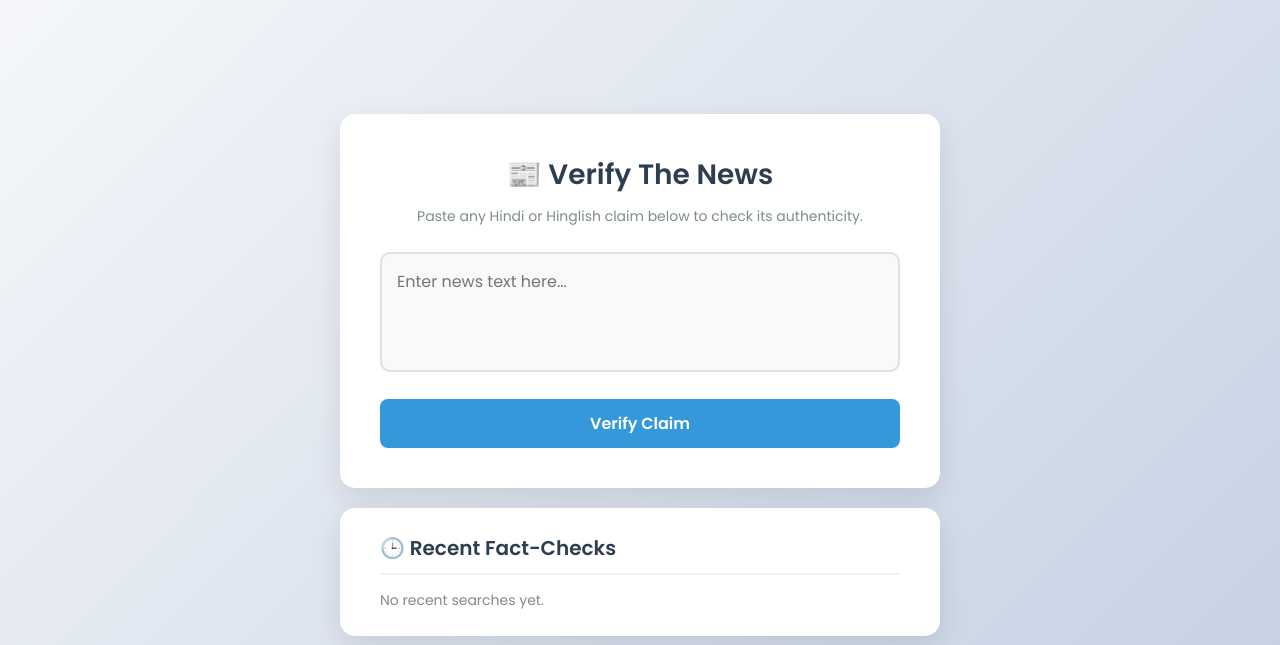
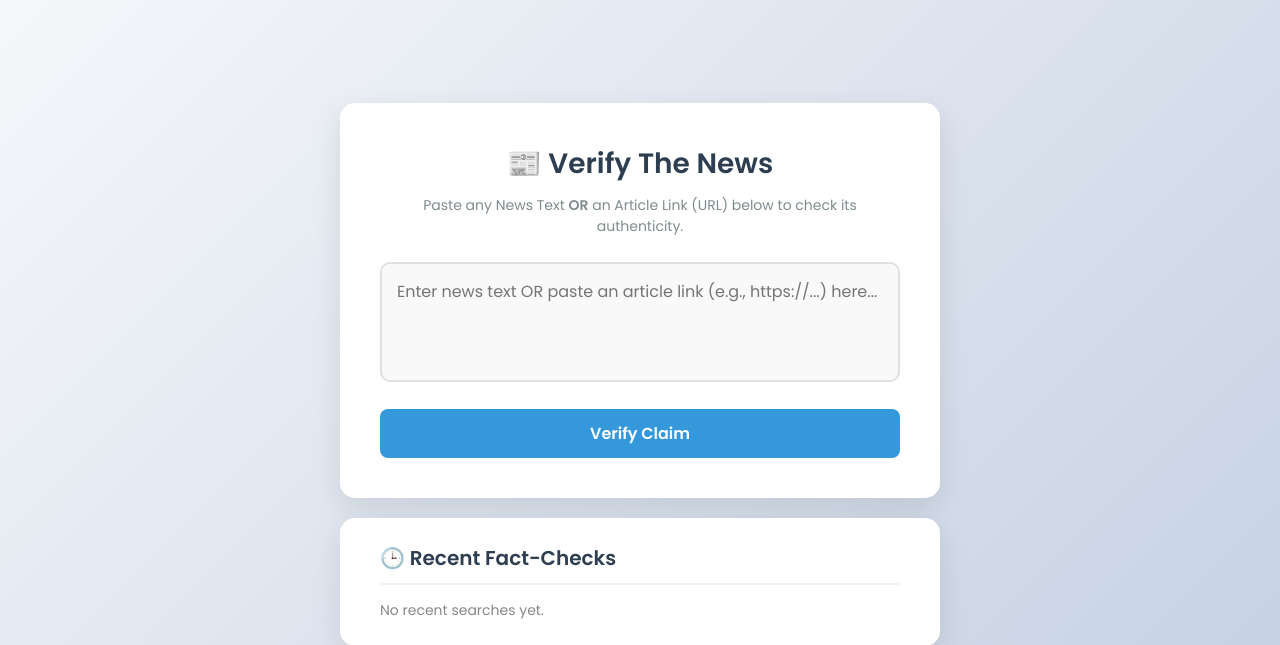
Before and after one commit to the-miz-4u/fake_news_detector, a Flask app: page / in a window 1280 px wide. Shown: the top 645 px of the page. Run offline with Flask 3, Linux system fonts and the light colour scheme; data that the repository does not hold is empty.

Commit message:
Feat: Added URL Web Scraping using BeautifulSoup to automatically extract and fact-check news articles

```diff
--- a/app.py
+++ b/app.py
@@ -2,6 +2,9 @@ from flask import Flask, render_template, request, jsonify
 from src.prediction import predict_news
 from google import genai
 import os
+import re
+import requests
+from bs4 import BeautifulSoup
 from dotenv import load_dotenv
 from flask_sqlalchemy import SQLAlchemy
 from datetime import datetime
@@ -16,7 +19,6 @@ app.config['SQLALCHEMY_DATABASE_URI'] = 'sqlite:///history.db'
 app.config['SQLALCHEMY_TRACK_MODIFICATIONS'] = False
 db = SQLAlchemy(app)
 
-# Database Table Setup
 class SearchHistory(db.Model):
     id = db.Column(db.Integer, primary_key=True)
     text = db.Column(db.Text, nullable=False)
@@ -24,11 +26,10 @@ class SearchHistory(db.Model):
     confidence = db.Column(db.Float, nullable=False)
     timestamp = db.Column(db.DateTime, default=datetime.utcnow)
 
-# App start hone par table automatically create kar dega (agar nahi hai toh)
 with app.app_context():
     db.create_all()
-# ------------------------------
 
+# API Client Setup
 GEMINI_API_KEY = os.getenv("GEMINI_API_KEY")
 client = genai.Client(api_key=GEMINI_API_KEY)
 
@@ -39,28 +40,55 @@ def home():
 @app.route('/predict', methods=['POST'])
 def predict():
     data = request.get_json()
-    text = data.get('text', '')
+    input_text = data.get('text', '').strip()
 
     try:
-        # Prediction lena
-        result, confidence = predict_news(text)
+        # --- NAYA: URL Detection aur Web Scraping ---
+        # Check karna ki text koi link (URL) toh nahi hai
+        url_pattern = re.compile(r'^https?://\S+$', re.IGNORECASE)
 
-        # Gemini Explanation
-        prompt = f"You are a fact-checking assistant. The following news claim is predicted to be {result}. Briefly explain in 2-3 sentences in Hinglish why this might be {result}. News: \"{text}\""
-        response = client.models.generate_content(
+        if url_pattern.match(input_text):
+            # Agar URL hai, toh usko scrape karo
+            headers = {'User-Agent': 'Mozilla/5.0 (Windows NT 10.0; Win64; x64)'}
+            response = requests.get(input_text, headers=headers, timeout=10)
+            soup = BeautifulSoup(response.content, 'html.parser')
+
+            # Website ke saare paragraphs (<p> tags) nikalna
+            paragraphs = soup.find_all('p')
+            scraped_text = " ".join([p.get_text() for p in paragraphs])
+
+            if not scraped_text.strip():
+                return jsonify({"error": "Website se koi text nahi nikal paya."}), 400
+
+            # --- NAYA: Text Cleaning (Noise hatao) ---
+            # Wikipedia ke [1], [2] jaise references ko remove karna
+            clean_text = re.sub(r'\[\d+\]', '', scraped_text)
+
+            # Model ke liye text ko limit karna (Sirf pehla main para bhejna, approx 500 chars)
+            text_to_analyze = clean_text[:500].strip()
+            display_text = f"[Scraped from URL] {text_to_analyze[:100]}..."
+
+        # --------------------------------------------
+
+        # 1. Prediction lena
+        result, confidence = predict_news(text_to_analyze)
+
+        # 2. Gemini Explanation
+        prompt = f"You are a fact-checking assistant. The following news claim is predicted to be {result}. Briefly explain in 2-3 sentences in Hinglish why this might be {result}. News: \"{text_to_analyze}\""
+        ai_response = client.models.generate_content(
             model='gemini-2.5-flash',
             contents=prompt,
         )
-        explanation = response.text
+        explanation = ai_response.text
 
-        # --- NAYA: Database me record save karna ---
-        new_search = SearchHistory(text=text, prediction=result, confidence=confidence)
+        # 3. Database me record save karna (UI me display_text dikhayenge)
+        new_search = SearchHistory(text=display_text, prediction=result, confidence=confidence)
         db.session.add(new_search)
         db.session.commit()
 
     except Exception as e:
         print("Backend Error:", str(e))
-        explanation = f"AI Explanation currently unavailable. Error: {str(e)}"
+        return jsonify({"error": f"Kuch galat ho gaya: {str(e)}"}), 500
 
     return jsonify({
         "prediction": result,
@@ -68,10 +96,8 @@ def predict():
         "explanation": explanation
     })
 
-# --- NAYA: UI ko history bhejne wala route ---
 @app.route('/history', methods=['GET'])
 def get_history():
-    # Last 5 searches nikalna database se (descending order)
     records = SearchHistory.query.order_by(SearchHistory.timestamp.desc()).limit(5).all()
     history_data = []
     for r in records:
--- a/templates/index.html
+++ b/templates/index.html
@@ -54,10 +54,10 @@
 
     <div class="main-container">
         <h1>📰 Verify The News</h1>
-        <p class="subtitle">Paste any Hindi or Hinglish claim below to check its authenticity.</p>
+        <p class="subtitle">Paste any News Text <strong>OR</strong> an Article Link (URL) below to check its authenticity.</p>
 
         <form id="news-form">
-            <textarea id="news-text" placeholder="Enter news text here..." required></textarea>
+            <textarea id="news-text" placeholder="Enter news text OR paste an article link (e.g., https://...) here..." required></textarea>
             <button type="submit" id="submit-btn">
                 <span id="btn-text">Verify Claim</span>
                 <div class="spinner" id="loading-spinner"></div>
```
